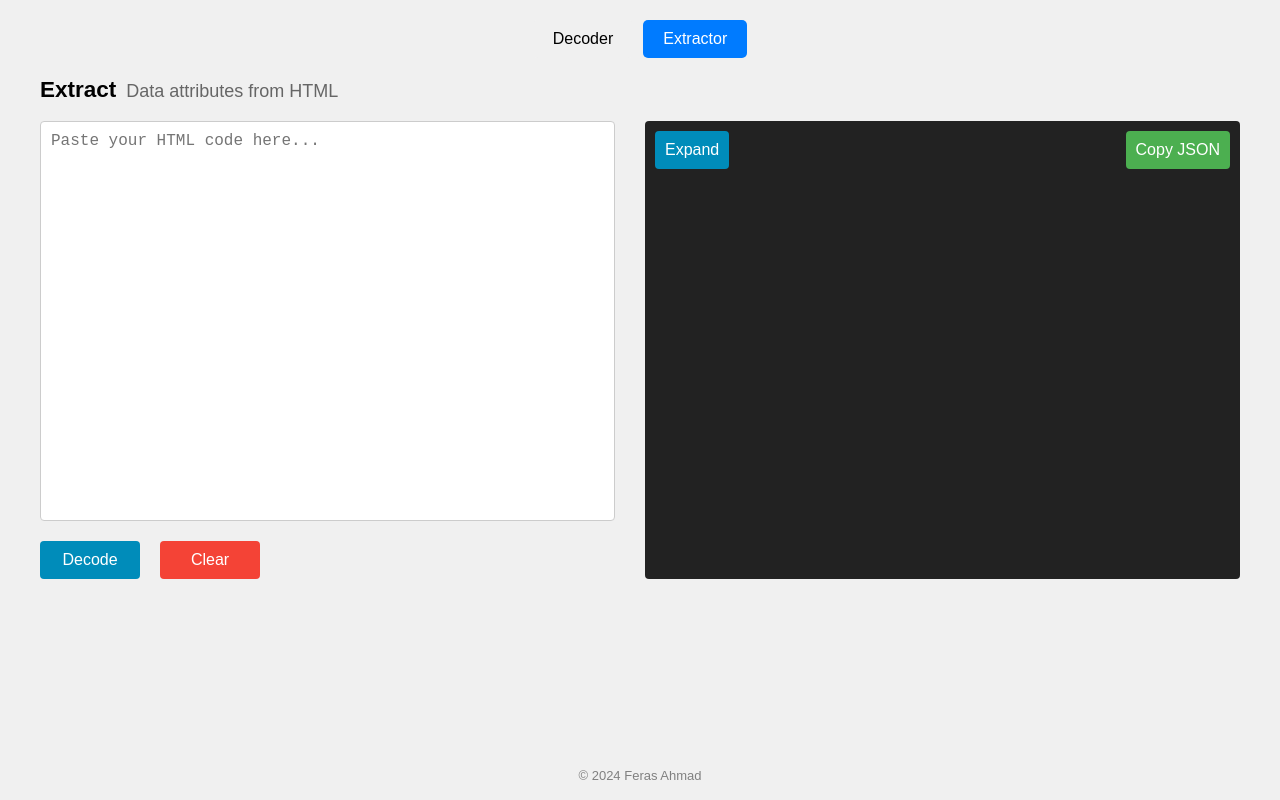
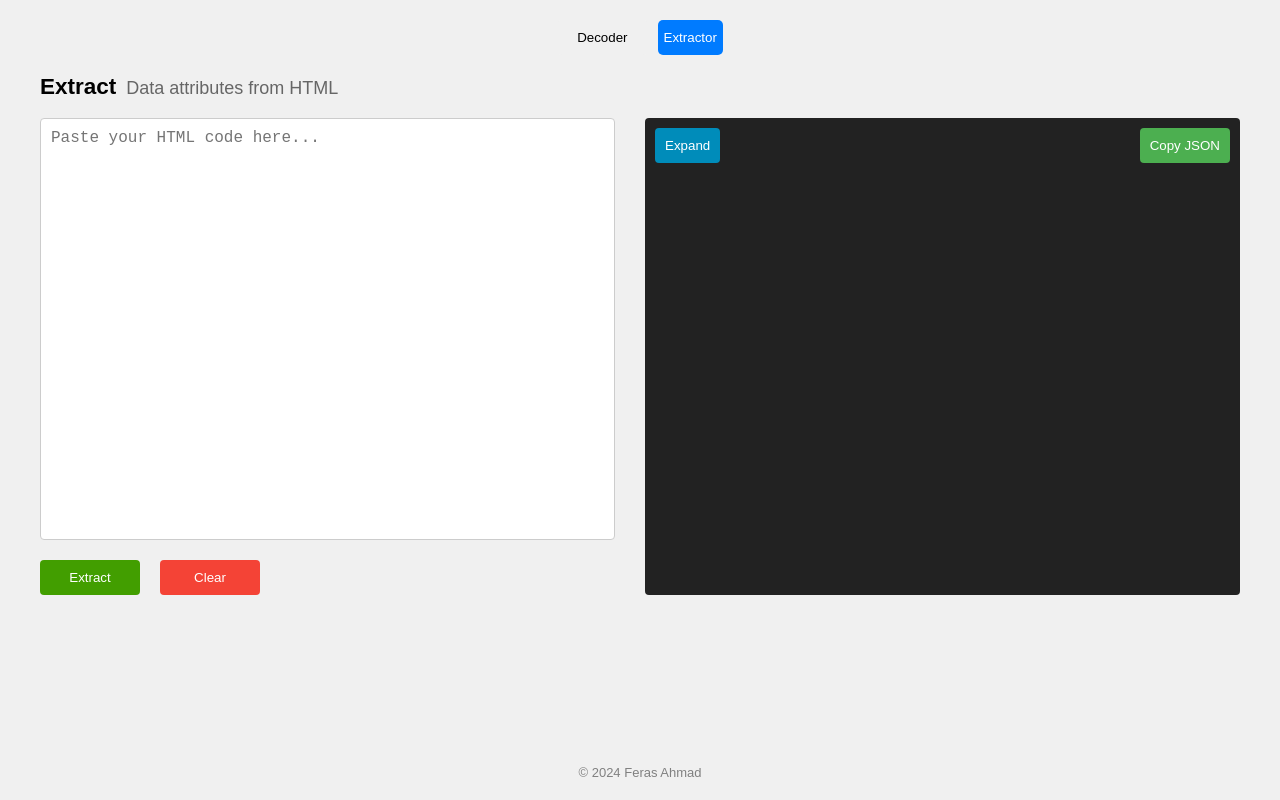
Before and after one commit to Eng-FerasAhmad/decodly, a React (Vite) app: page / in a window 1280 px wide. Both pictures are taken after a click on the button "Extractor". Built offline with nearby package versions, Linux system fonts and the light colour scheme.

Commit message:
fix button name html extractor

```diff
--- a/src/JsonOutput.tsx
+++ b/src/JsonOutput.tsx
@@ -31,7 +31,6 @@ export default function JsonOutput({
             {error && <p className="error-message">{error}</p>}
             {typeof jsonOutput === 'object' && jsonOutput !== null && (
                 <div className="json-output">
-                    <h3>Decoded JSON:</h3>
                     <ReactJson
                         name={null}
                         src={jsonOutput as object}
--- a/src/html-to-json/HtmlToJson.tsx
+++ b/src/html-to-json/HtmlToJson.tsx
@@ -1,6 +1,5 @@
 import { ChangeEvent, ReactElement, useState } from 'react';
 
-import './html-extractor.css';
 import JsonOutput from '../JsonOutput';
 
 interface DataIdAttributes {
@@ -23,28 +22,25 @@ export default function DataIdExtractor(): ReactElement {
         try {
             const parser = new DOMParser();
             const doc = parser.parseFromString(htmlInput, 'text/html');
-            const allElements = doc.querySelectorAll('*'); // Select all elements
+            const allElements = doc.querySelectorAll('*');
             const dataAttributes: DataIdAttributes = {};
 
             allElements.forEach((element) => {
-                const elementId = element.id || 'No ID'; // Use 'No ID' if the element has no ID
+                const elementId = element.id || 'No ID';
                 const elementDataAttributes: { [key: string]: any } = {};
 
                 // Loop through all attributes of the element
                 Array.from(element.attributes).forEach((attr) => {
                     if (attr.name.startsWith('data-id-')) {
                         try {
-                            // Parse the attribute value as JSON if possible
                             const parsedValue = JSON.parse(attr.value);
                             elementDataAttributes[attr.name] = parsedValue;
-                        } catch (error) {
-                            // If parsing fails, treat the value as a plain string
+                        } catch (err) {
                             elementDataAttributes[attr.name] = attr.value;
                         }
                     }
                 });
 
-                // Only add the element to the final result if it has data-id-* attributes
                 if (Object.keys(elementDataAttributes).length > 0) {
                     dataAttributes[elementId] = {
                         dataAttributes: elementDataAttributes,
@@ -53,7 +49,7 @@ export default function DataIdExtractor(): ReactElement {
             });
 
             setJsonOutput(dataAttributes);
-            setError(null); // Clear error state
+            setError(null);
         } catch (e) {
             setError('Failed to parse HTML.');
         }
@@ -61,7 +57,7 @@ export default function DataIdExtractor(): ReactElement {
 
     const clearTextArea = () => {
         setHtmlInput('');
-        setJsonOutput(null); // Clear the extracted JSON when clearing the textarea
+        setJsonOutput(null);
     };
 
     const collapseHandler = () => {
@@ -92,9 +88,9 @@ export default function DataIdExtractor(): ReactElement {
                         <div className="button-actions">
                             <button
                                 onClick={extractDataIds}
-                                className="decode-button"
+                                className="extract-button"
                             >
-                                Decode
+                                Extract
                             </button>
                             <button
                                 onClick={clearTextArea}
--- a/src/html-to-json/html-extractor.css
+++ /dev/null
@@ -1,66 +0,0 @@
-/* Styles for DataIdExtractor component */
-.html-container {
-    display: flex;
-    flex-direction: column;
-    align-items: center;
-    padding: 20px;
-    font-family: 'Arial', sans-serif;
-    max-width: 1200px;
-    margin: 0 auto;
-}
-
-textarea {
-    width: 100%;
-    padding: 15px;
-    border: 1px solid #ddd;
-    border-radius: 5px;
-    font-size: 16px;
-    margin-bottom: 20px;
-    box-sizing: border-box;
-    resize: vertical;
-    height: 200px;
-}
-
-button {
-    background-color: #007bff;
-    color: white;
-    border: none;
-    padding: 10px 20px;
-    font-size: 16px;
-    border-radius: 5px;
-    cursor: pointer;
-    transition: background-color 0.3s ease;
-}
-
-button:hover {
-    background-color: #0056b3;
-}
-
-button[style] {
-    background-color: #dc3545; /* Red for Clear button */
-}
-
-.output-container {
-    display: flex;
-    width: 100%;
-    margin-top: 20px;
-    justify-content: space-between;
-}
-
-.textarea-container, .json-output-container {
-    width: 48%;
-}
-
-.json-output-container pre {
-    background-color: #f4f4f4;
-    padding: 15px;
-    border-radius: 5px;
-    box-sizing: border-box;
-    height: 200px;
-    overflow-y: auto;
-    white-space: pre-wrap;
-    font-size: 14px;
-    line-height: 1.5;
-    color: #333;
-    border: 1px solid #ddd;
-}
--- a/src/index.css
+++ b/src/index.css
@@ -117,6 +117,7 @@ body {
 
 .decode-button,
 .diff-button,
+.extract-button,
 .clear-button {
     background-color: #008cba;
     color: white;
@@ -132,6 +133,14 @@ body {
 
 .decode-button:hover {
     background-color: #007b9e;
+}
+
+.extract-button {
+    background-color: #429e00;
+}
+
+.extract-button:hover {
+    background-color: #378300;
 }
 
 .diff-button {
```
